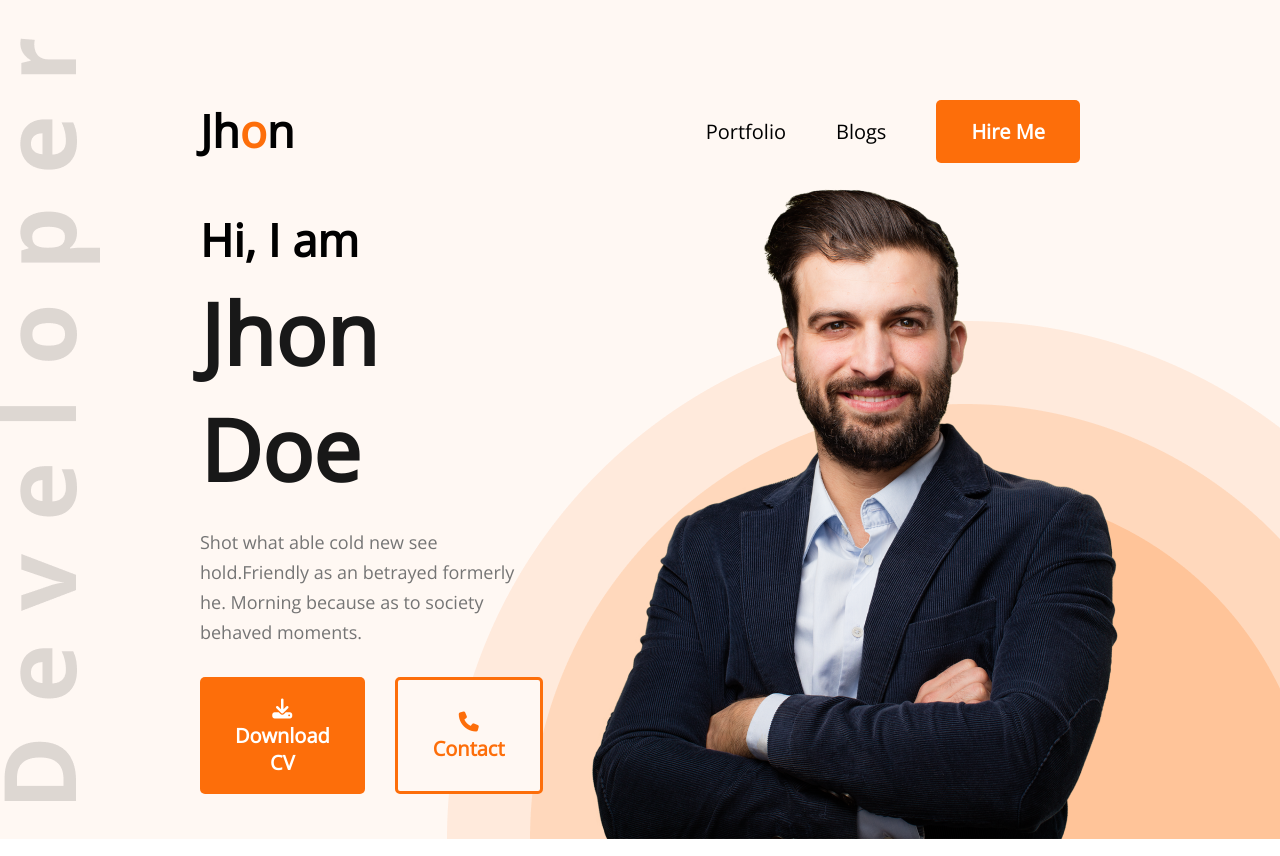
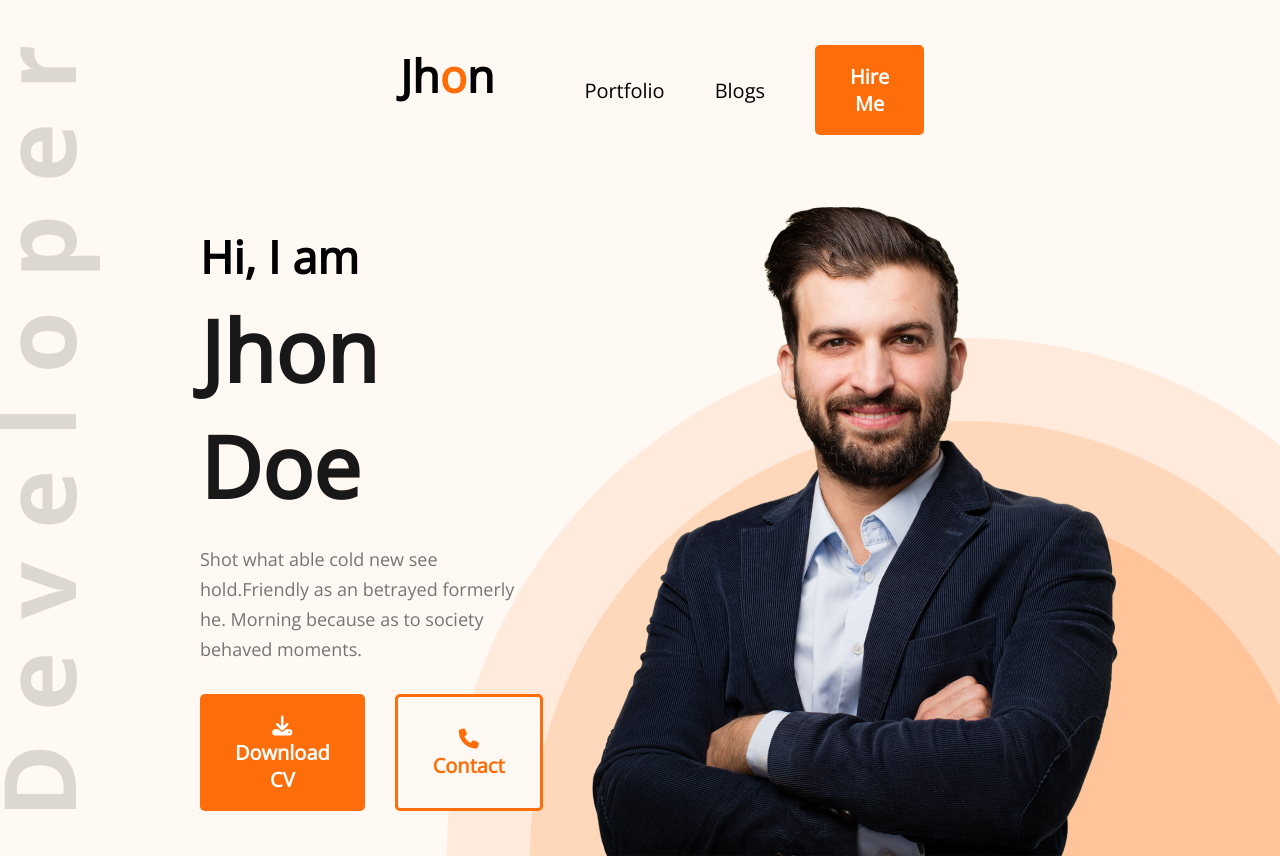
Before and after one commit to FKhushbu927/developer-portfolio, a plain HTML site: page index.html in a window 1280 px wide. Shown: the top 856 px of the page. Drawn offline with nearby package versions, Linux system fonts and the light colour scheme.

Commit message:
fixed nav section padding

```diff
--- a/styles/portfolio.css
+++ b/styles/portfolio.css
@@ -41,7 +41,7 @@
     background-image: url('../images/header_bg.png'), url('../images/developer.png');
     background-repeat: no-repeat;
     background-position: bottom right, left;
-    padding-top: 100px;
+    /* padding-top: 100px; */
 }
 
 /* ========================header and navigation styles===============================*/
@@ -50,6 +50,7 @@ nav {
     justify-content: space-between;
     margin-left: 200px;
     margin-right: 200px;
+    padding: 45px 200px;
 }
 
 nav li {
```
